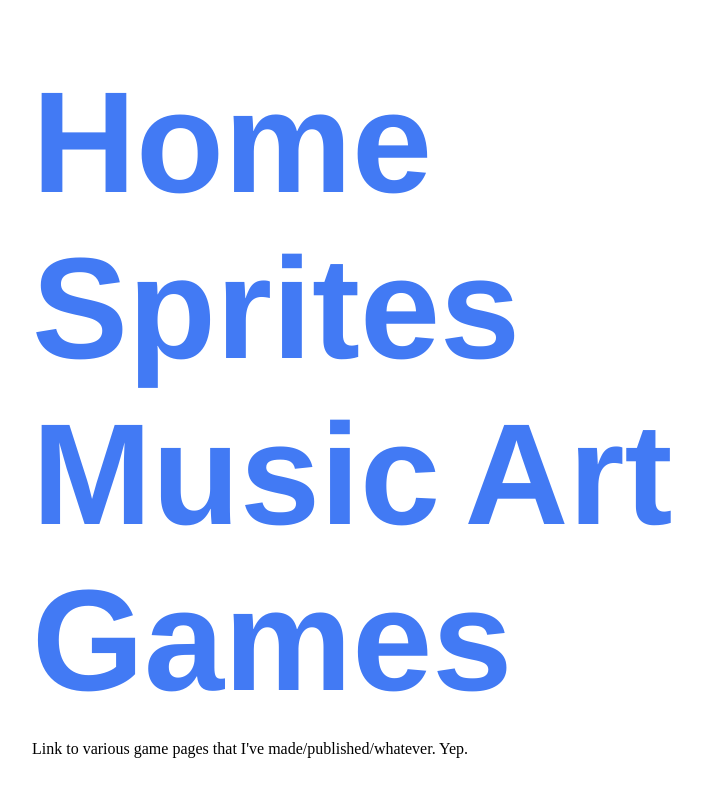
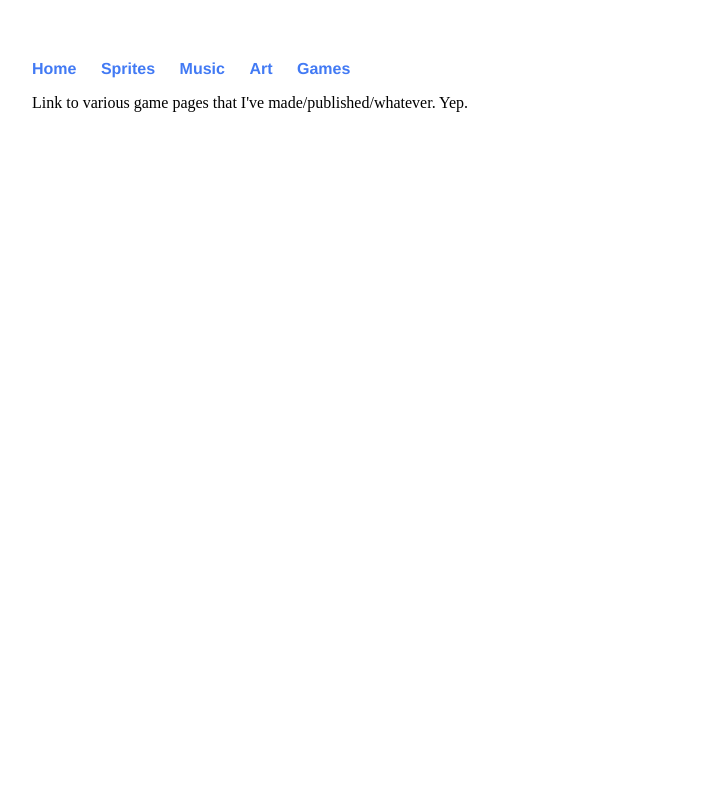
Before and after one commit to KarmicName/KarmicName.github.io, a Jekyll site: the page built from games/index.html, in a window 1280 px wide. Shown: the top 797 px of the page, without its empty margins (160-862 px from the left). Built offline with Jekyll 4.4.1, drawn with Linux system fonts in a browser that asks for light colours.

Commit message:
Update branch.html
Updated css

```diff
--- a/_layouts/branch.html
+++ b/_layouts/branch.html
@@ -3,7 +3,7 @@
 		<head>
 			<title>{{ page.title }}</title>
 			<!-- link to main stylesheet -->
-			<link rel="stylesheet" type="text/css" href="/css/main.css">
+			<link rel="stylesheet" type="text/css" href="/css/branch.css">
 		</head>
 
 		<body>
@@ -13,7 +13,7 @@
 		        	<li><a href="/sprite">Sprites</a></li>
 	        		<li><a href="/music">Music</a></li>
 	        		<li><a href="/art">Art</a></li>
-              <li><a href="/games">Games</a></li>
+            			<li><a href="/games">Games</a></li>
 	    		</ul>
 			</nav>
 			<div class="container">
```
